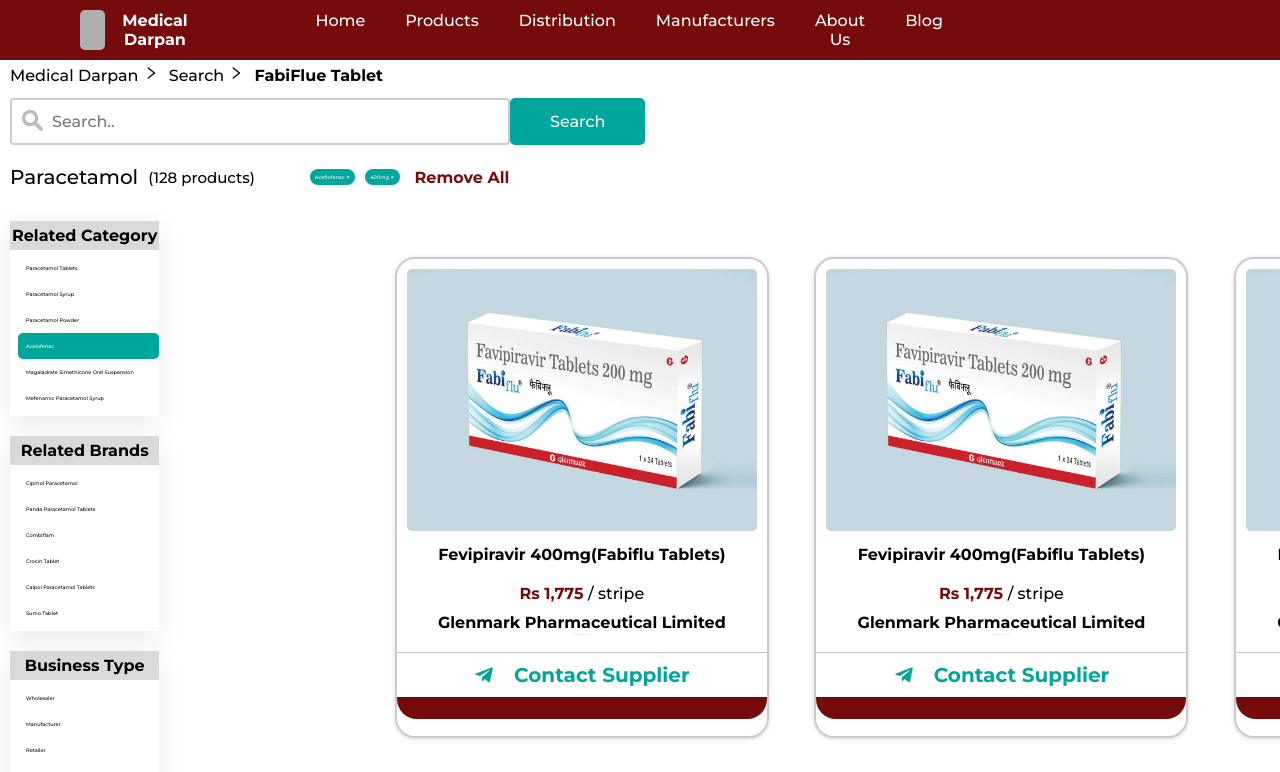
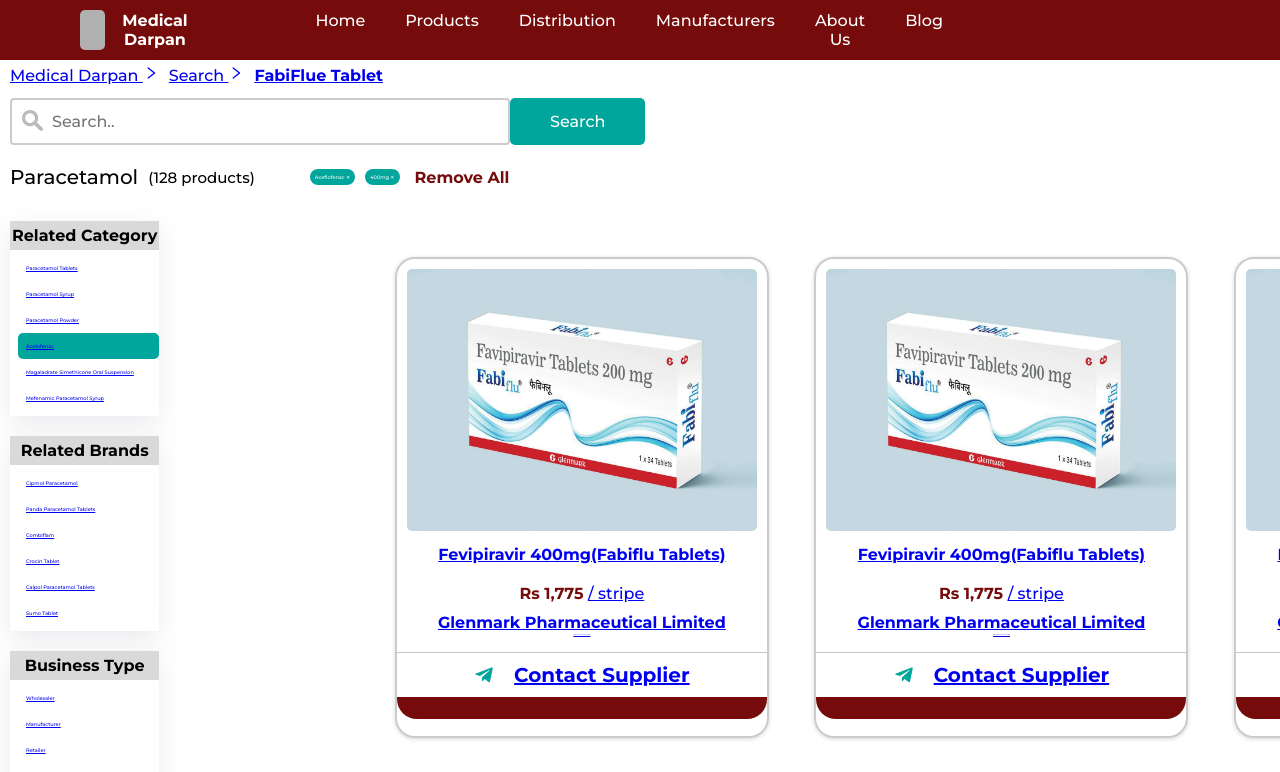
Before and after one commit to nikhilkops/Internship_Task, a React (Create React App) app: page / in a window 1280 px wide. Shown: the top 772 px of the page. Built offline with nearby package versions, Linux system fonts and the light colour scheme.

Commit message:
fixing warnings

```diff
--- a/src/App.js
+++ b/src/App.js
@@ -1,12 +1,10 @@
-import logo from "./logo.svg";
 import "./App.css";
 
 import NavBar from "./components/Nav_Bar/Nav_Bar";
 import BreadCrumb from "./components/BreadCrumb/BreadCrumb";
 import Search from "./components/Search/Search";
 import ResultText from "./components/ResultText/ResultText";
-import Left_Hero from "./components/Hero/Left/Left";
-import Right_Hero from "./components/Hero/Right/Right";
+
 import Combine from "./components/Hero/combine";
 function App() {
   return (
--- a/src/components/BreadCrumb/BreadCrumb.js
+++ b/src/components/BreadCrumb/BreadCrumb.js
@@ -7,13 +7,13 @@
   return (
     <>
       <div className="breadcrumb">
-        <a>
+        <a href="/#">
           Medical Darpan <AiOutlineRight />
         </a>
-        <a>
+        <a href="/#">
           Search <AiOutlineRight />
         </a>
-        <a>
+        <a href="/#">
           {" "}
           <strong>FabiFlue Tablet</strong>{" "}
         </a>
--- a/src/components/Hero/Left/Left.js
+++ b/src/components/Hero/Left/Left.js
@@ -25,7 +25,7 @@
                             : "non-highlight"
                         }
                       >
-                        <a> {item}</a>
+                        <a href="/#"> {item}</a>
                       </li>
                     );
                   })}
--- a/src/components/Hero/Right/Right.js
+++ b/src/components/Hero/Right/Right.js
@@ -12,25 +12,31 @@
         return (
           <div className="product-card">
             <div>
-              <img src={image} alt="medicine-image" className="product-image" />
+              <input
+                type="image"
+                img="true"
+                src={image}
+                alt="medicine-image"
+                className="product-image"
+              />
             </div>
             <div className="product-heading">
-              <a>Fevipiravir 400mg(Fabiflu Tablets)</a>
+              <a href="/#">Fevipiravir 400mg(Fabiflu Tablets)</a>
             </div>
             <div className="product-price">
               <span> Rs 1,775 </span>
-              <a>/ stripe</a>
+              <a href="/#">/ stripe</a>
             </div>
             <div className="product-company">
-              <a>Glenmark Pharmaceutical Limited</a>
+              <a href="/#">Glenmark Pharmaceutical Limited</a>
             </div>
             <div className="company-address">
               {/* <a>Address</a> */}
-              <a> PARIVAT PATTYA, SURAT, GUJRAT</a>
+              <a href="/#"> PARIVAT PATTYA, SURAT, GUJRAT</a>
             </div>
             <div className="contact-supplier">
               <FaTelegramPlane />
-              <a>Contact Supplier</a>
+              <a href="/#">Contact Supplier</a>
             </div>
 
             <div className="border"></div>
```
